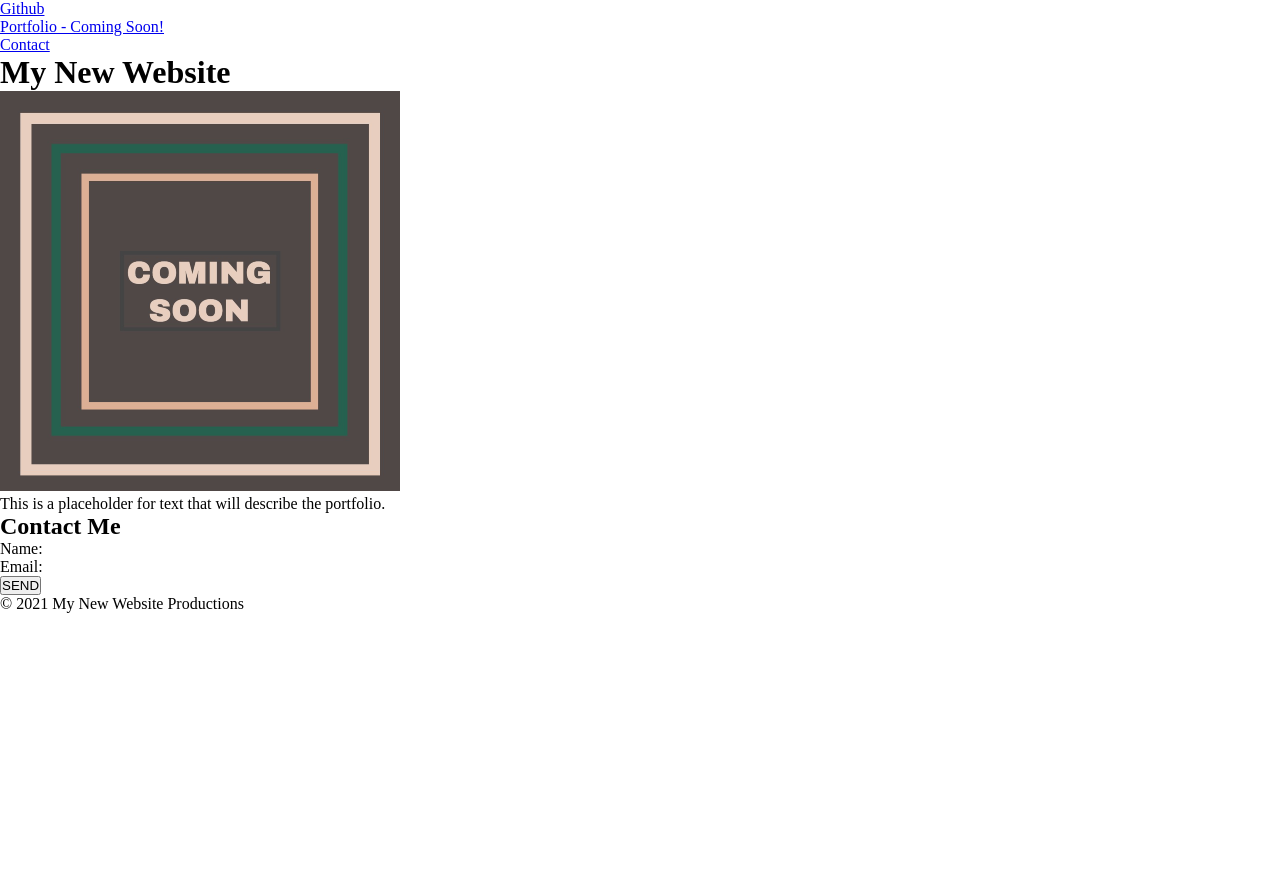
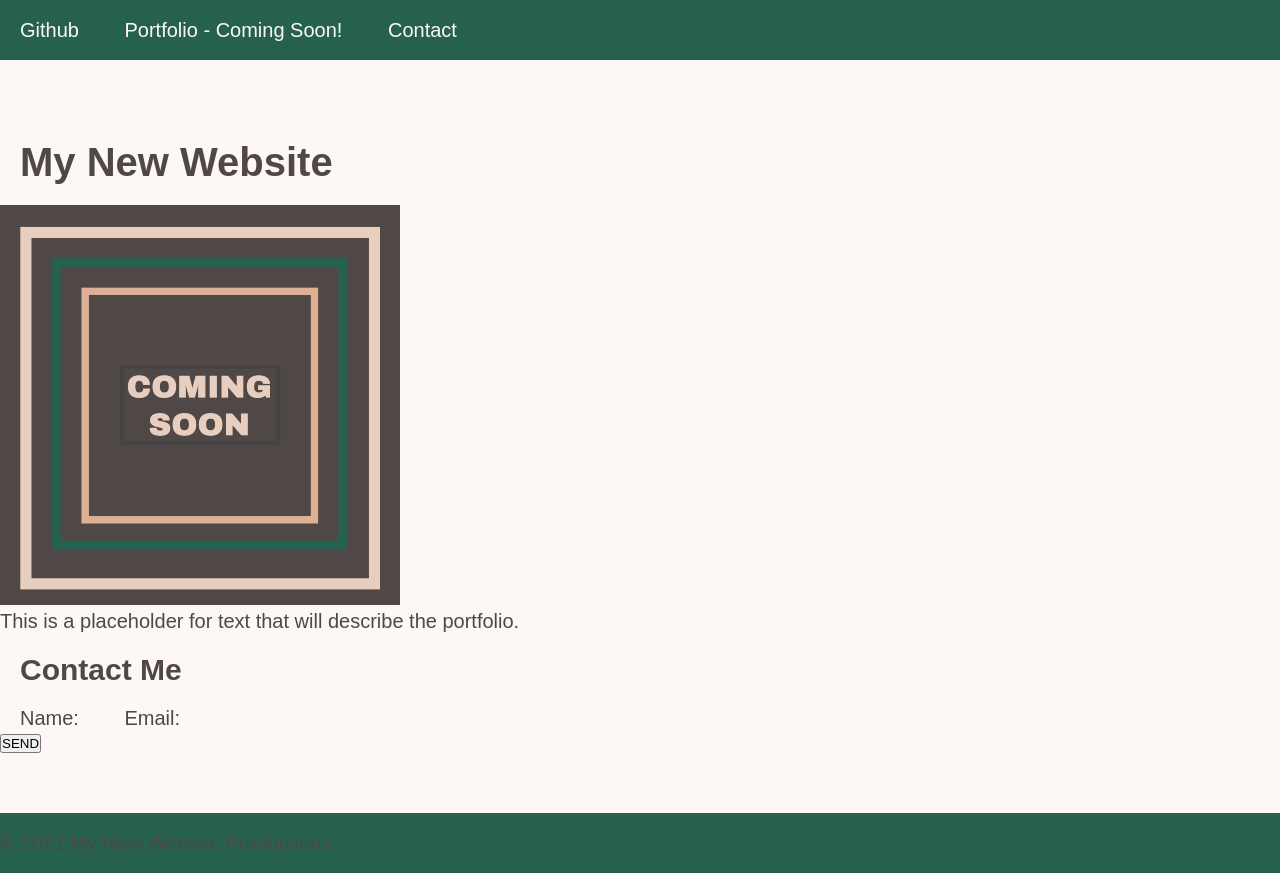
Before and after one commit to NDaruwalla/activity_22_mini_project, a plain HTML site: page index.html in a window 1280 px wide. Before the commit the page ends 800 px from the top, so only its background shows below. Drawn offline with Linux system fonts and the light colour scheme.

Commit message:
added css for body, headings, main, li, a, and header and footer

```diff
--- a/assets/css/style.css
+++ b/assets/css/style.css
@@ -7,34 +7,44 @@
 
 /* body style*/
 body {
-
+    position: relative;
+    font-family: "Goudy Bookletter 1911", sans-serif;
+    font-size: 20px;
+    background-color: #FDF8F5;
+    color: #4f4846;
 }
 
 /* headings style*/
-h1, h2 {
-
+h1,
+h2 {
+    margin: 20px;
 }
 
 /* main content style*/
 main {
-
+    padding: 60px 0;
 }
 
 /* li (list items) style*/
 li {
-
-}
+    display: inline;
+    padding: 20px;
+    text-decoration: none;
+ }
 
 /* a (anchor) style*/
 a {
-
+    text-decoration: none;
+    color: #FDF8F5;
 }
 
 /* header and footer styles*/
 header,
 footer {
-
-
+    height: 60px;
+    width: 100%;
+    line-height: 60px;
+    background-color: #266150;
 }
 
 header {
```
